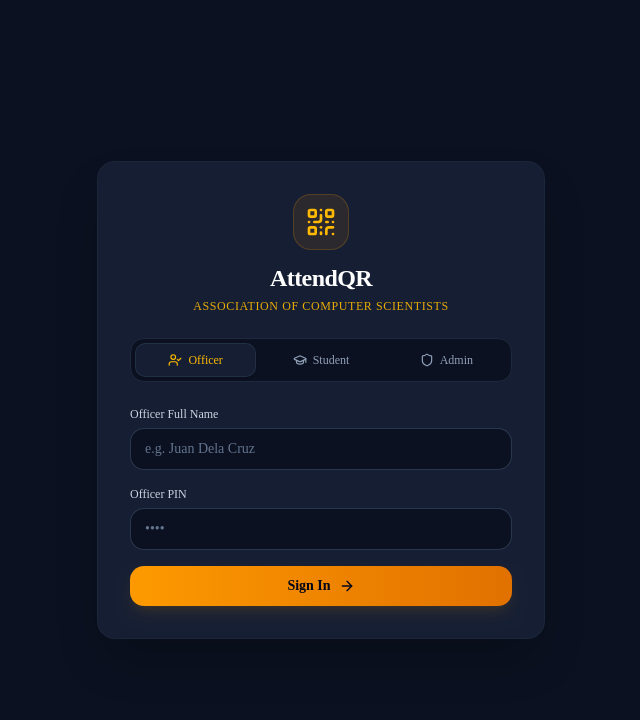
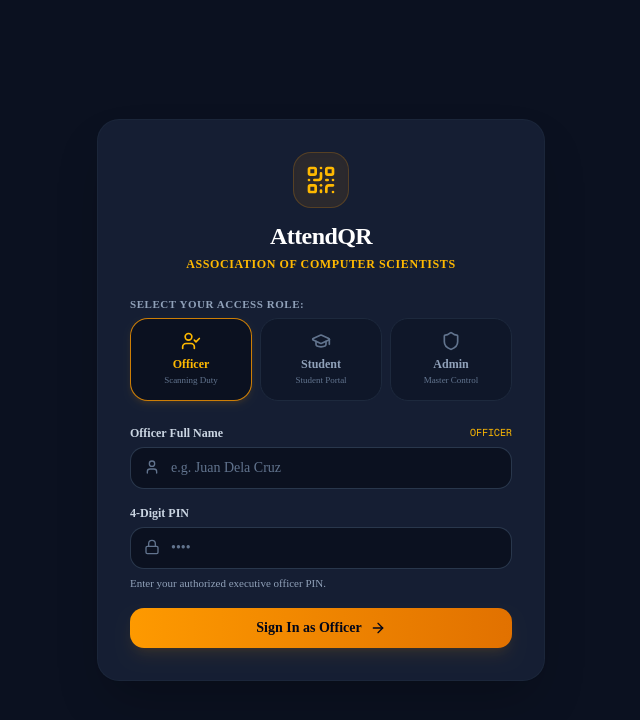
Before and after one commit to alienistation-dev/Alienista-, a Next.js app in the folder app/: page /login in a window 1280 px wide. Shown: the top 720 px of the page, without its empty margins (319-959 px from the left). Built offline with nearby package versions, Linux system fonts and the light colour scheme; no server answers.

Commit message:
feat(auth): add zero-email admin login and dynamic role form - Store master admin credentials in organization_settings - Support direct admin/admin123 username & password authentication - Add dynamic single login form with swapping role fields - Add migration 003_admin_credentials.sql

```diff
--- a/app/src/app/(auth)/login/page.tsx
+++ b/app/src/app/(auth)/login/page.tsx
@@ -4,7 +4,55 @@ import React, { useState, useTransition } from 'react';
 import { useRouter } from 'next/navigation';
 import { loginAction, changeStudentPasswordAction } from '@/lib/actions/auth';
 import { UserRole } from '@/lib/types/models';
-import { QrCode, Shield, UserCheck, GraduationCap, KeyRound, ArrowRight } from 'lucide-react';
+import { QrCode, Shield, UserCheck, GraduationCap, KeyRound, ArrowRight, Lock, User } from 'lucide-react';
+
+interface RoleConfig {
+  label: string;
+  badge: string;
+  icon: typeof UserCheck;
+  identifierLabel: string;
+  identifierPlaceholder: string;
+  secretLabel: string;
+  secretPlaceholder: string;
+  helperText?: string;
+  buttonLabel: string;
+}
+
+const ROLE_CONFIGS: Record<UserRole, RoleConfig> = {
+  officer: {
+    label: 'Officer',
+    badge: 'Scanning Duty',
+    icon: UserCheck,
+    identifierLabel: 'Officer Full Name',
+    identifierPlaceholder: 'e.g. Juan Dela Cruz',
+    secretLabel: '4-Digit PIN',
+    secretPlaceholder: '••••',
+    helperText: 'Enter your authorized executive officer PIN.',
+    buttonLabel: 'Sign In as Officer',
+  },
+  student: {
+    label: 'Student',
+    badge: 'Student Portal',
+    icon: GraduationCap,
+    identifierLabel: 'Student UID or Student Number',
+    identifierPlaceholder: 'e.g. ST-2026-0001 or 2023-8-0044',
+    secretLabel: 'Student Password',
+    secretPlaceholder: '••••••••',
+    helperText: 'Default password is your LAST NAME in CAPITAL letters.',
+    buttonLabel: 'Sign In as Student',
+  },
+  admin: {
+    label: 'Admin',
+    badge: 'Master Control',
+    icon: Shield,
+    identifierLabel: 'Admin Username',
+    identifierPlaceholder: 'admin',
+    secretLabel: 'Admin Password',
+    secretPlaceholder: '••••••••',
+    helperText: 'Default credentials: admin / admin123',
+    buttonLabel: 'Sign In as Admin',
+  },
+};
 
 export default function LoginPage() {
   const router = useRouter();
@@ -14,12 +62,14 @@ export default function LoginPage() {
   const [password, setPassword] = useState('');
   const [error, setError] = useState('');
 
-  // First-login password change state
+  // First-login password change state for students
   const [showPasswordChange, setShowPasswordChange] = useState(false);
   const [firstLoginStudentUid, setFirstLoginStudentUid] = useState('');
   const [currentPassInput, setCurrentPassInput] = useState('');
   const [newPassInput, setNewPassInput] = useState('');
   const [confirmPassInput, setConfirmPassInput] = useState('');
+
+  const currentConfig = ROLE_CONFIGS[role];
 
   const handleSubmit = (e: React.FormEvent) => {
     e.preventDefault();
@@ -78,99 +128,98 @@ export default function LoginPage() {
   };
 
   return (
-    <div className="bg-[#151E33] border border-slate-800/80 rounded-2xl p-6 sm:p-8 shadow-2xl backdrop-blur-xl">
+    <div className="bg-[#151E33] border border-slate-800/80 rounded-3xl p-6 sm:p-8 shadow-2xl backdrop-blur-xl">
       {/* Brand Header */}
       <div className="text-center mb-6">
-        <div className="inline-flex items-center justify-center w-14 h-14 rounded-2xl bg-amber-500/10 border border-amber-500/20 text-amber-400 mb-3">
+        <div className="inline-flex items-center justify-center w-14 h-14 rounded-2xl bg-amber-500/10 border border-amber-500/20 text-amber-400 mb-3 shadow-inner">
           <QrCode className="w-8 h-8" />
         </div>
-        <h1 className="text-2xl font-bold text-white tracking-tight">AttendQR</h1>
-        <p className="text-xs text-amber-400/90 font-medium uppercase tracking-wider mt-1">
+        <h1 className="text-2xl font-extrabold text-white tracking-tight">AttendQR</h1>
+        <p className="text-xs text-amber-400 font-semibold uppercase tracking-wider mt-1">
           Association of Computer Scientists
         </p>
       </div>
 
       {error && (
-        <div className="mb-5 p-3 rounded-lg bg-red-950/50 border border-red-800/60 text-red-300 text-xs font-medium">
+        <div className="mb-5 p-3.5 rounded-xl bg-red-950/60 border border-red-800/80 text-red-300 text-xs font-medium leading-relaxed">
           {error}
         </div>
       )}
 
-      {/* Role Selection Tabs */}
-      <div className="grid grid-cols-3 gap-1 bg-[#0B1120] p-1 rounded-xl mb-6 border border-slate-800">
-        <button
-          type="button"
-          onClick={() => { setRole('officer'); setError(''); }}
-          className={`flex items-center justify-center gap-1.5 py-2 px-3 rounded-lg text-xs font-medium transition-all ${
-            role === 'officer'
-              ? 'bg-[#151E33] text-amber-400 shadow-sm border border-slate-700/50'
-              : 'text-slate-400 hover:text-slate-200'
-          }`}
-        >
-          <UserCheck className="w-3.5 h-3.5" />
-          Officer
-        </button>
-        <button
-          type="button"
-          onClick={() => { setRole('student'); setError(''); }}
-          className={`flex items-center justify-center gap-1.5 py-2 px-3 rounded-lg text-xs font-medium transition-all ${
-            role === 'student'
-              ? 'bg-[#151E33] text-amber-400 shadow-sm border border-slate-700/50'
-              : 'text-slate-400 hover:text-slate-200'
-          }`}
-        >
-          <GraduationCap className="w-3.5 h-3.5" />
-          Student
-        </button>
-        <button
-          type="button"
-          onClick={() => { setRole('admin'); setError(''); }}
-          className={`flex items-center justify-center gap-1.5 py-2 px-3 rounded-lg text-xs font-medium transition-all ${
-            role === 'admin'
-              ? 'bg-[#151E33] text-amber-400 shadow-sm border border-slate-700/50'
-              : 'text-slate-400 hover:text-slate-200'
-          }`}
-        >
-          <Shield className="w-3.5 h-3.5" />
-          Admin
-        </button>
+      {/* Role Selection: 3 Dynamic Choices */}
+      <div className="space-y-1.5 mb-5">
+        <label className="text-[11px] font-semibold text-slate-400 uppercase tracking-wider block">
+          Select Your Access Role:
+        </label>
+        <div className="grid grid-cols-3 gap-2">
+          {(['officer', 'student', 'admin'] as UserRole[]).map((r) => {
+            const cfg = ROLE_CONFIGS[r];
+            const Icon = cfg.icon;
+            const isSelected = role === r;
+
+            return (
+              <button
+                key={r}
+                type="button"
+                onClick={() => {
+                  setRole(r);
+                  setError('');
+                  setIdentifier('');
+                  setPassword('');
+                }}
+                className={`flex flex-col items-center justify-center p-3 rounded-2xl border transition-all text-center ${
+                  isSelected
+                    ? 'bg-[#0B1120] border-amber-500/80 text-amber-400 shadow-md shadow-amber-500/10'
+                    : 'bg-[#0B1120]/50 border-slate-800 text-slate-400 hover:text-slate-200 hover:border-slate-700'
+                }`}
+              >
+                <Icon className={`w-5 h-5 mb-1.5 ${isSelected ? 'text-amber-400' : 'text-slate-500'}`} />
+                <span className="text-xs font-bold leading-tight">{cfg.label}</span>
+                <span className="text-[9px] text-slate-500 font-medium mt-0.5">{cfg.badge}</span>
+              </button>
+            );
+          })}
+        </div>
       </div>
 
-      {/* Login Form */}
-      <form onSubmit={handleSubmit} className="space-y-4">
+      {/* Unified Dynamic Form */}
+      <form onSubmit={handleSubmit} className="space-y-4 pt-1">
         <div>
-          <label className="block text-xs font-medium text-slate-300 mb-1.5">
-            {role === 'admin' ? 'Admin Email / Username' : role === 'officer' ? 'Officer Full Name' : 'Student UID / Student No.'}
+          <label className="block text-xs font-semibold text-slate-300 mb-1.5 flex items-center justify-between">
+            <span>{currentConfig.identifierLabel}</span>
+            <span className="text-[10px] text-amber-400 font-mono font-normal uppercase">{role}</span>
           </label>
           <div className="relative">
+            <User className="w-4 h-4 absolute left-3.5 top-3 text-slate-500" />
             <input
               type="text"
               required
               value={identifier}
               onChange={(e) => setIdentifier(e.target.value)}
-              placeholder={role === 'admin' ? 'admin@psu.edu.ph' : role === 'officer' ? 'e.g. Juan Dela Cruz' : 'e.g. ST-2026-0001'}
-              className="w-full bg-[#0B1120] border border-slate-700/80 rounded-xl px-3.5 py-2.5 text-sm text-slate-100 placeholder-slate-500 focus:outline-none focus:border-amber-400/80 transition-colors"
+              placeholder={currentConfig.identifierPlaceholder}
+              className="w-full bg-[#0B1120] border border-slate-700/80 rounded-xl pl-10 pr-3.5 py-2.5 text-sm text-slate-100 placeholder-slate-500 focus:outline-none focus:border-amber-400/80 transition-colors"
             />
           </div>
         </div>
 
         <div>
-          <label className="block text-xs font-medium text-slate-300 mb-1.5">
-            {role === 'officer' ? 'Officer PIN' : 'Password'}
+          <label className="block text-xs font-semibold text-slate-300 mb-1.5">
+            {currentConfig.secretLabel}
           </label>
           <div className="relative">
+            <Lock className="w-4 h-4 absolute left-3.5 top-3 text-slate-500" />
             <input
               type="password"
               required
               value={password}
               onChange={(e) => setPassword(e.target.value)}
-              placeholder={role === 'officer' ? '••••' : '••••••••'}
-              className="w-full bg-[#0B1120] border border-slate-700/80 rounded-xl px-3.5 py-2.5 text-sm text-slate-100 placeholder-slate-500 focus:outline-none focus:border-amber-400/80 transition-colors"
+              placeholder={currentConfig.secretPlaceholder}
+              className="w-full bg-[#0B1120] border border-slate-700/80 rounded-xl pl-10 pr-3.5 py-2.5 text-sm text-slate-100 placeholder-slate-500 focus:outline-none focus:border-amber-400/80 transition-colors"
             />
           </div>
-          {role === 'student' && (
-            <p className="text-[11px] text-slate-400 mt-1.5">
-              Default password is your <b className="text-slate-300 font-semibold">LAST NAME</b> in capital letters.
+          {currentConfig.helperText && (
+            <p className="text-[11px] text-slate-400 mt-1.5 leading-relaxed">
+              {currentConfig.helperText}
             </p>
           )}
         </div>
@@ -178,23 +227,23 @@ export default function LoginPage() {
         <button
           type="submit"
           disabled={isPending}
-          className="w-full mt-2 bg-gradient-to-r from-amber-500 to-amber-600 hover:from-amber-400 hover:to-amber-500 text-slate-950 font-semibold py-2.5 px-4 rounded-xl text-sm transition-all flex items-center justify-center gap-2 shadow-lg shadow-amber-500/10 disabled:opacity-50"
+          className="w-full mt-3 bg-gradient-to-r from-amber-500 to-amber-600 hover:from-amber-400 hover:to-amber-500 text-slate-950 font-bold py-2.5 px-4 rounded-xl text-sm transition-all flex items-center justify-center gap-2 shadow-lg shadow-amber-500/10 disabled:opacity-50"
         >
-          {isPending ? 'Authenticating...' : 'Sign In'}
+          {isPending ? 'Verifying...' : currentConfig.buttonLabel}
           <ArrowRight className="w-4 h-4" />
         </button>
       </form>
 
-      {/* First-Login Password Change Modal */}
+      {/* First-Login Password Change Modal for Students */}
       {showPasswordChange && (
-        <div className="fixed inset-0 bg-black/80 backdrop-blur-sm z-50 flex items-center justify-center p-4">
-          <div className="bg-[#151E33] border border-amber-500/30 rounded-2xl p-6 max-w-sm w-full shadow-2xl">
-            <div className="flex items-center gap-3 text-amber-400 mb-4">
+        <div className="fixed inset-0 bg-black/85 backdrop-blur-md z-50 flex items-center justify-center p-4">
+          <div className="bg-[#151E33] border border-amber-500/40 rounded-3xl p-6 sm:p-7 max-w-sm w-full shadow-2xl space-y-4">
+            <div className="flex items-center gap-3 text-amber-400">
               <KeyRound className="w-6 h-6" />
-              <h3 className="text-lg font-bold text-white">First-Time Login</h3>
+              <h3 className="text-lg font-bold text-white">Change Temporary Password</h3>
             </div>
-            <p className="text-xs text-slate-300 mb-4 leading-relaxed">
-              Please set a secure permanent password for your student account before continuing.
+            <p className="text-xs text-slate-300 leading-relaxed">
+              Please set a permanent password for your student account before continuing.
             </p>
             <form onSubmit={handlePasswordChangeSubmit} className="space-y-3">
               <div>
@@ -204,7 +253,8 @@ export default function LoginPage() {
                   required
                   value={newPassInput}
                   onChange={(e) => setNewPassInput(e.target.value)}
-                  className="w-full bg-[#0B1120] border border-slate-700 rounded-lg px-3 py-2 text-sm text-slate-100"
+                  placeholder="••••••••"
+                  className="w-full bg-[#0B1120] border border-slate-700 rounded-xl px-3 py-2 text-sm text-slate-100"
                 />
               </div>
               <div>
@@ -214,15 +264,16 @@ export default function LoginPage() {
                   required
                   value={confirmPassInput}
                   onChange={(e) => setConfirmPassInput(e.target.value)}
-                  className="w-full bg-[#0B1120] border border-slate-700 rounded-lg px-3 py-2 text-sm text-slate-100"
+                  placeholder="••••••••"
+                  className="w-full bg-[#0B1120] border border-slate-700 rounded-xl px-3 py-2 text-sm text-slate-100"
                 />
               </div>
               <button
                 type="submit"
                 disabled={isPending}
-                className="w-full bg-amber-500 text-slate-950 font-semibold py-2 rounded-lg text-sm mt-3"
+                className="w-full bg-amber-500 hover:bg-amber-400 text-slate-950 font-bold py-2.5 rounded-xl text-xs mt-2 transition-colors"
               >
-                {isPending ? 'Updating...' : 'Set Password & Continue'}
+                {isPending ? 'Updating...' : 'Set Password & Enter Portal'}
               </button>
             </form>
           </div>
--- a/app/src/app/(dashboard)/settings/settings-view.tsx
+++ b/app/src/app/(dashboard)/settings/settings-view.tsx
@@ -7,8 +7,9 @@ import {
   resetOfficerPinAction,
   deleteOfficerAction,
   advanceSemesterAction,
+  updateAdminCredentialsAction,
 } from '@/lib/actions/settings';
-import { Settings, Shield, UserCheck, Plus, Trash2, KeyRound, ArrowRight, AlertTriangle } from 'lucide-react';
+import { Settings, Shield, UserCheck, Plus, Trash2, KeyRound, ArrowRight, Lock, Save } from 'lucide-react';
 
 export function SettingsView({
   initialSettings,
@@ -30,9 +31,39 @@ export function SettingsView({
   const [resetModalOfficer, setResetModalOfficer] = useState<Officer | null>(null);
   const [newPin, setNewPin] = useState('');
 
+  // Admin Credentials Form
+  const [currentAdminPassword, setCurrentAdminPassword] = useState('');
+  const [newAdminUsername, setNewAdminUsername] = useState(settings.admin_username || 'admin');
+  const [newAdminPassword, setNewAdminPassword] = useState('');
+
   const showToast = (msg: string, type: 'ok' | 'err' = 'ok') => {
     setToast({ msg, type });
     setTimeout(() => setToast(null), 4000);
+  };
+
+  const handleUpdateAdminCreds = (e: React.FormEvent) => {
+    e.preventDefault();
+    if (!currentAdminPassword) {
+      showToast('Please enter your current admin password to apply changes.', 'err');
+      return;
+    }
+
+    startTransition(async () => {
+      const res = await updateAdminCredentialsAction({
+        currentPassword: currentAdminPassword,
+        newUsername: newAdminUsername,
+        newPassword: newAdminPassword || undefined,
+      });
+
+      if (!res.success) {
+        showToast(res.error, 'err');
+        return;
+      }
+
+      showToast('Admin credentials updated successfully!');
+      setCurrentAdminPassword('');
+      setNewAdminPassword('');
+    });
   };
 
   const handleAddOfficer = (e: React.FormEvent) => {
@@ -110,6 +141,66 @@ export function SettingsView({
           {toast.msg}
         </div>
       )}
+
+      {/* Admin Credentials & Master Login Card */}
+      <div className="p-6 bg-[#151E33] border border-slate-800 rounded-2xl shadow-xl space-y-4">
+        <h3 className="text-sm font-bold text-white flex items-center gap-2">
+          <Shield className="w-4 h-4 text-amber-400" />
+          <span>Admin Master Credentials</span>
+        </h3>
+        <p className="text-xs text-slate-400">
+          Set the shared executive board login credentials (default: <b>admin</b> / <b>admin123</b>).
+        </p>
+
+        <form onSubmit={handleUpdateAdminCreds} className="space-y-3">
+          <div className="grid grid-cols-1 sm:grid-cols-2 gap-3">
+            <div>
+              <label className="block text-xs font-medium text-slate-300 mb-1">Admin Username</label>
+              <input
+                type="text"
+                required
+                value={newAdminUsername}
+                onChange={(e) => setNewAdminUsername(e.target.value)}
+                placeholder="admin"
+                className="w-full bg-[#0B1120] border border-slate-700 rounded-xl px-3 py-2 text-xs text-white"
+              />
+            </div>
+            <div>
+              <label className="block text-xs font-medium text-slate-300 mb-1">New Password (leave blank to keep current)</label>
+              <input
+                type="password"
+                value={newAdminPassword}
+                onChange={(e) => setNewAdminPassword(e.target.value)}
+                placeholder="New password (min 6 chars)"
+                className="w-full bg-[#0B1120] border border-slate-700 rounded-xl px-3 py-2 text-xs text-white"
+              />
+            </div>
+          </div>
+
+          <div>
+            <label className="block text-xs font-medium text-amber-400 mb-1">Current Password (required to save changes)</label>
+            <input
+              type="password"
+              required
+              value={currentAdminPassword}
+              onChange={(e) => setCurrentAdminPassword(e.target.value)}
+              placeholder="Current admin password (default: admin123)"
+              className="w-full bg-[#0B1120] border border-amber-500/40 rounded-xl px-3 py-2 text-xs text-white focus:outline-none focus:border-amber-400"
+            />
+          </div>
+
+          <div className="flex justify-end pt-1">
+            <button
+              type="submit"
+              disabled={isPending}
+              className="px-4 py-2 bg-amber-500 hover:bg-amber-400 text-slate-950 font-bold text-xs rounded-xl flex items-center gap-1.5 transition-colors shadow-sm"
+            >
+              <Save className="w-3.5 h-3.5" />
+              <span>Update Credentials</span>
+            </button>
+          </div>
+        </form>
+      </div>
 
       {/* Current Term Card */}
       <div className="p-6 bg-[#151E33] border border-slate-800 rounded-2xl shadow-xl space-y-4">
--- a/app/src/lib/actions/settings.ts
+++ b/app/src/lib/actions/settings.ts
@@ -46,11 +46,68 @@ export async function getSettingsDataAction(): Promise<
         organization_id: user.organization_id,
         academic_year: '2026-2027',
         semester: 'First Semester',
+        admin_username: 'admin',
         updated_at: new Date().toISOString(),
       },
       officers: (officers as Officer[]) || [],
     },
   };
+}
+
+export async function updateAdminCredentialsAction(input: {
+  currentPassword: string;
+  newUsername?: string;
+  newPassword?: string;
+}): Promise<ActionResponse> {
+  const user = await getSessionUser();
+  if (!user || user.role !== 'admin') return { success: false, error: 'Unauthorized.' };
+
+  const { currentPassword, newUsername, newPassword } = input;
+  if (!currentPassword) return { success: false, error: 'Current password is required.' };
+
+  const admin = createAdminClient();
+  const { data: settings } = await admin
+    .from('organization_settings')
+    .select('*')
+    .eq('organization_id', user.organization_id)
+    .single();
+
+  if (!settings) return { success: false, error: 'Settings record not found.' };
+
+  let isValid = false;
+  if (settings.admin_password_hash) {
+    isValid = await bcrypt.compare(currentPassword, settings.admin_password_hash);
+  }
+  if (!isValid && (currentPassword === 'admin123' || !settings.admin_password_hash)) {
+    isValid = true;
+  }
+
+  if (!isValid) {
+    return { success: false, error: 'Incorrect current admin password.' };
+  }
+
+  const updates: Record<string, any> = {};
+  if (newUsername && newUsername.trim()) {
+    updates.admin_username = newUsername.trim();
+  }
+  if (newPassword && newPassword.trim()) {
+    if (newPassword.trim().length < 6) {
+      return { success: false, error: 'New password must be at least 6 characters.' };
+    }
+    updates.admin_password_hash = await bcrypt.hash(newPassword.trim(), 10);
+  }
+
+  if (Object.keys(updates).length > 0) {
+    const { error } = await admin
+      .from('organization_settings')
+      .update(updates)
+      .eq('id', settings.id);
+
+    if (error) return { success: false, error: error.message };
+  }
+
+  revalidatePath('/settings');
+  return { success: true, data: undefined, message: 'Admin credentials updated successfully!' };
 }
 
 export async function addOfficerAction(name: string, pin: string): Promise<ActionResponse<Officer>> {
--- a/app/src/lib/types/models.ts
+++ b/app/src/lib/types/models.ts
@@ -96,6 +96,7 @@ export interface OrganizationSettings {
   organization_id: string;
   academic_year: string;
   semester: SemesterType;
+  admin_username?: string;
   updated_at: string;
 }
 
```
Also changed, not shown: app/src/lib/actions/auth.ts (+28 -19 lines).
